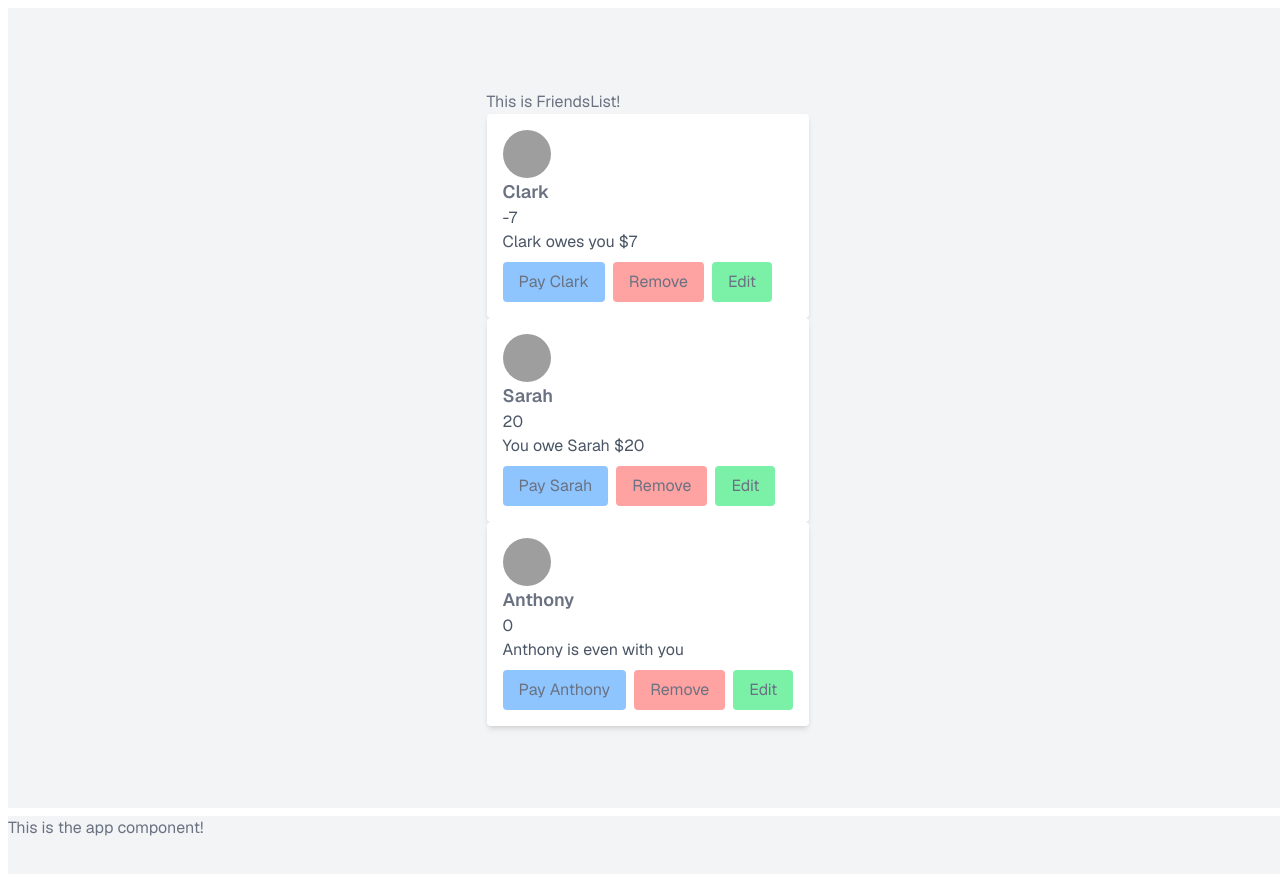
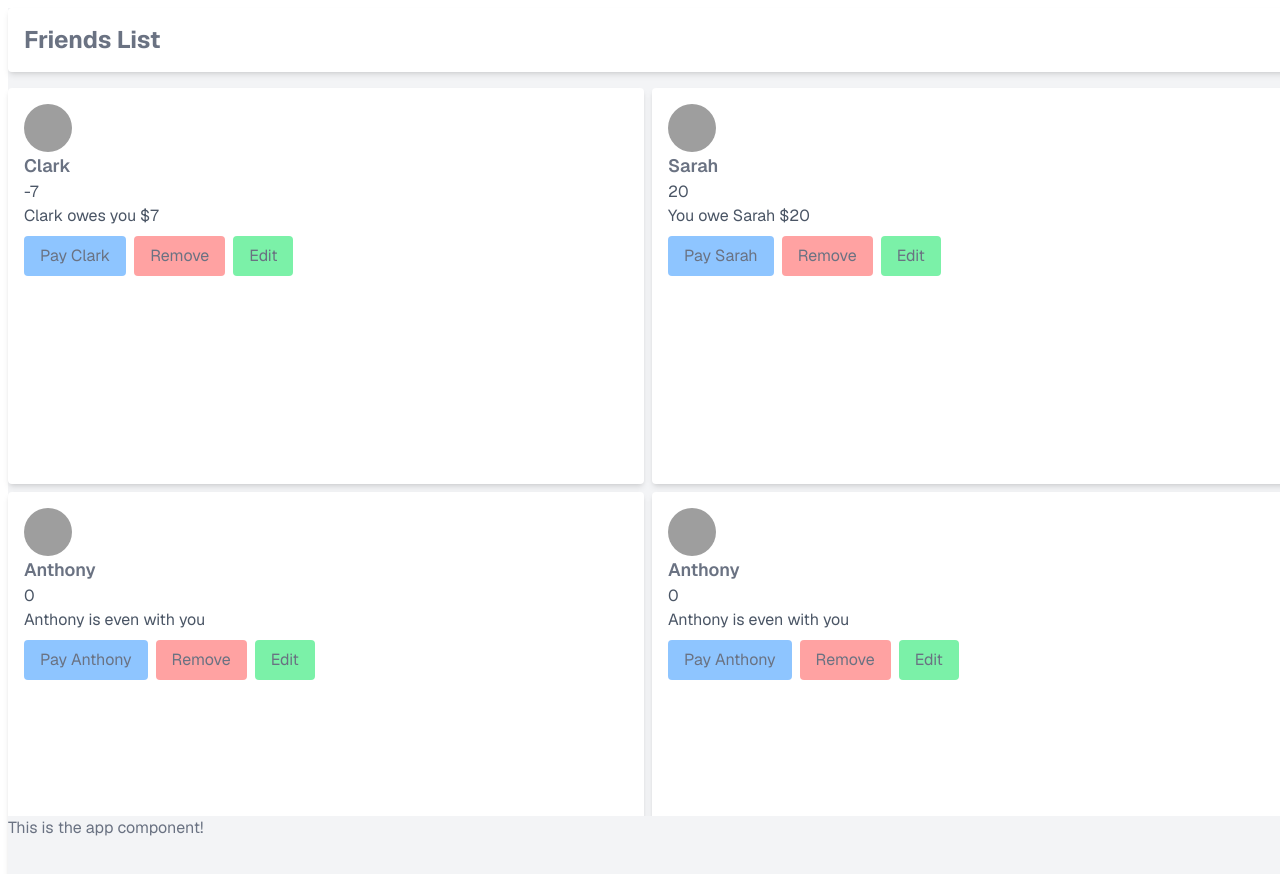
Before and after one commit to Mohib008/Friendslist, a Next.js app: page / in a window 1280 px wide. Shown: the top 874 px of the page. Built offline with nearby package versions, Linux system fonts and the light colour scheme; grey boxes are pictures that could not be loaded.

Commit message:
new changes in friendslist components

```diff
--- a/Components/Data.jsx
+++ b/Components/Data.jsx
@@ -17,6 +17,12 @@ const initialFriends = [
     image: "https://i.pravatar.cc/48?u=499476",
     balance: 0,
   },
+  {
+    id: 499476,
+    name: "Anthony",
+    image: "https://i.pravatar.cc/48?u=499476",
+    balance: 0,
+  },
 ];
 
 export default initialFriends;
--- a/Components/Friendslist.jsx
+++ b/Components/Friendslist.jsx
@@ -4,8 +4,10 @@ import Data from "./Data";
 function friendslist() {
   return (
     <div className="grid grid-cols-1 gap-4">
-      <div>
-        This is FriendsList!
+      <div className="absolute sticky left-0 right-0 bg-white top-0 z-50 p-4 rounded shadow-md">
+        <h1 className="text-2xl font-bold">Friends List</h1>
+      </div>
+      <div className="grid grid-cols-2 gap-2 relative h-screen w-screen bg-gray-100">
         {Data.map((friend) => (
           <div key={friend.id} className="bg-white p-4 rounded shadow-md">
             <img
```
